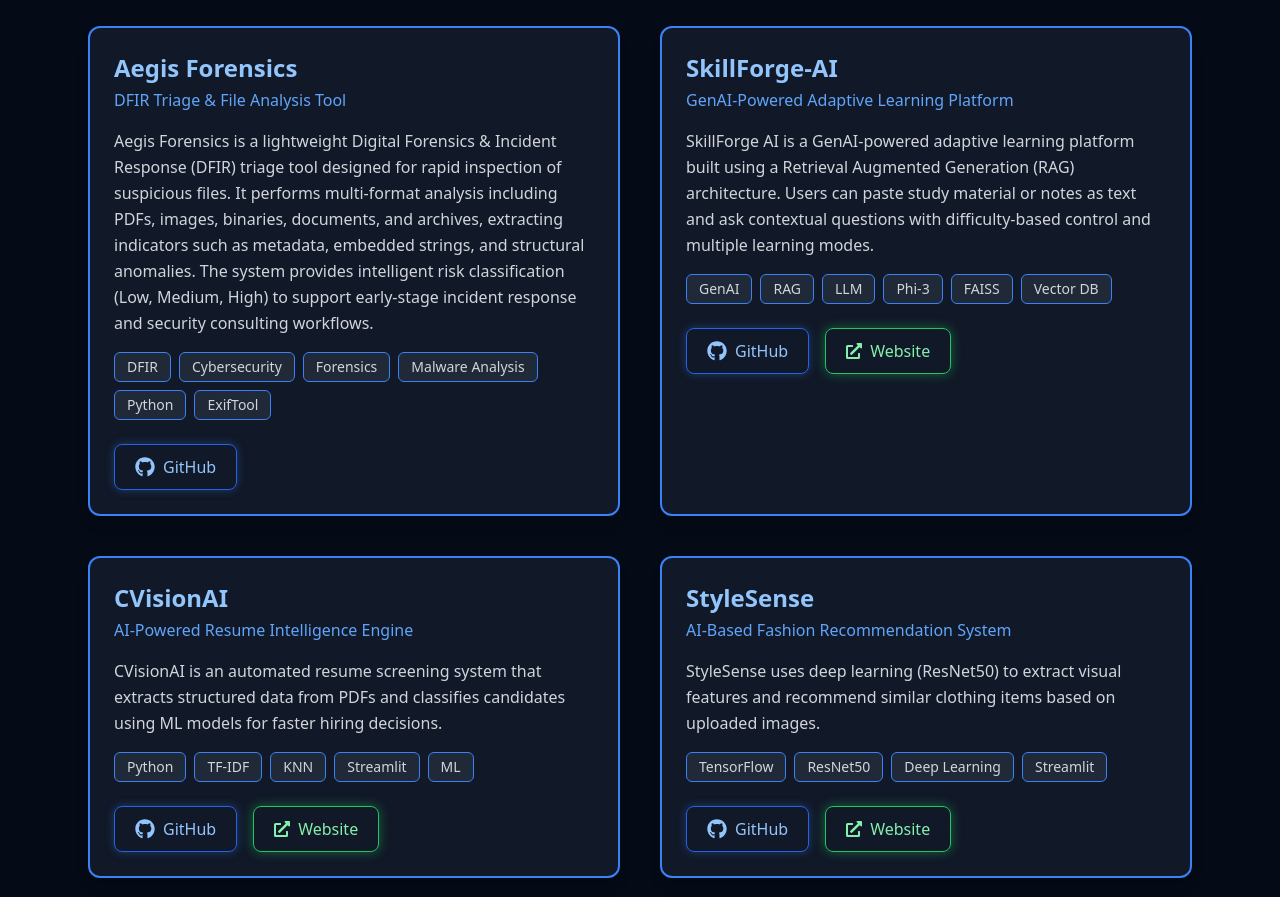
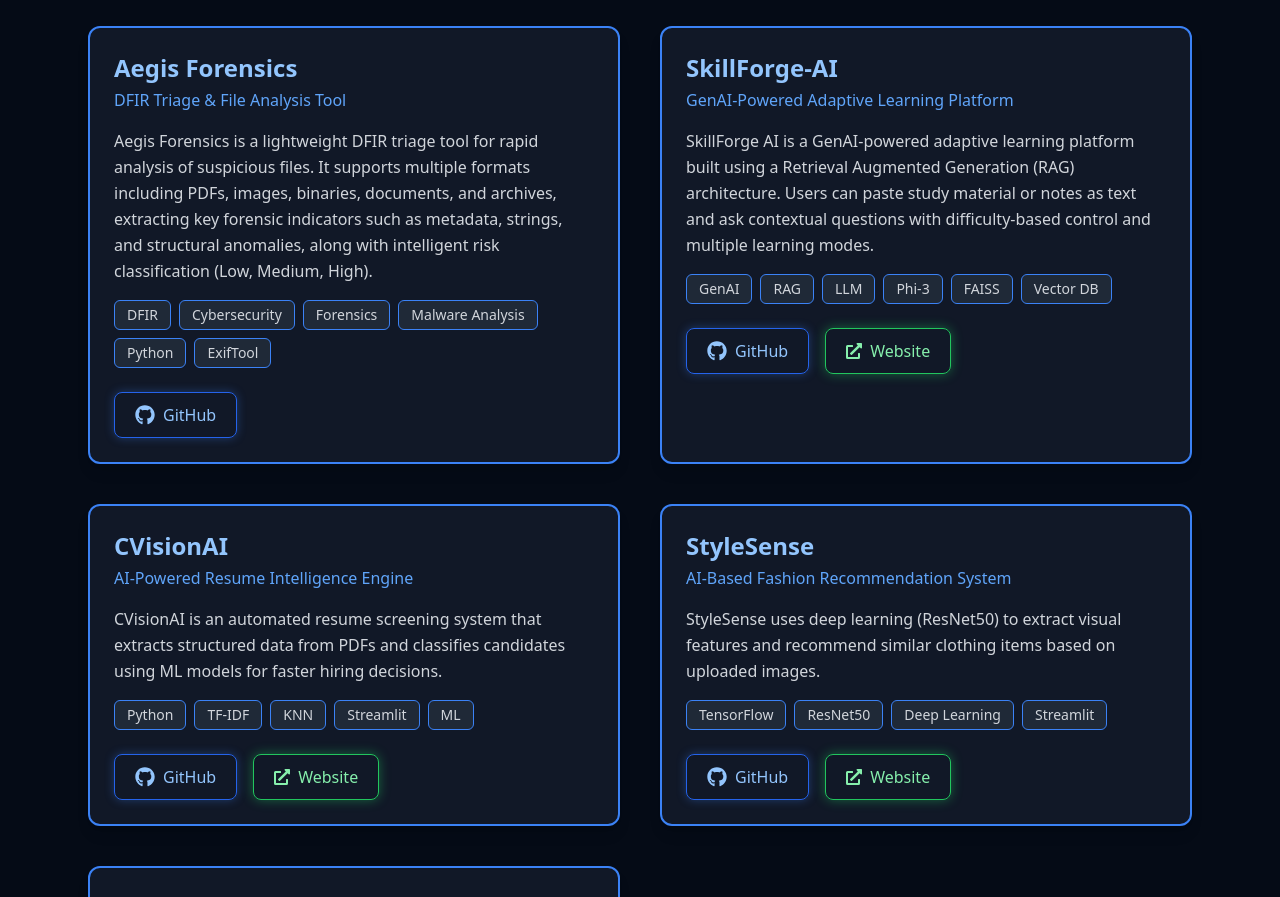
Before and after one commit to DibyanshuSah/My_Portfolio, a React (Vite) app: page / in a window 1280 px wide. Shown: the part 2540-3437 px from the top of the page. Built offline with nearby package versions, Linux system fonts and the light colour scheme.

Commit message:
updated Project

```diff
--- a/src/sections/Projects.jsx
+++ b/src/sections/Projects.jsx
@@ -110,7 +110,7 @@
         <ProjectCard
           title="Aegis Forensics"
           subtitle="DFIR Triage & File Analysis Tool"
-          description="Aegis Forensics is a lightweight Digital Forensics & Incident Response (DFIR) triage tool designed for rapid inspection of suspicious files. It performs multi-format analysis including PDFs, images, binaries, documents, and archives, extracting indicators such as metadata, embedded strings, and structural anomalies. The system provides intelligent risk classification (Low, Medium, High) to support early-stage incident response and security consulting workflows."
+          description="Aegis Forensics is a lightweight DFIR triage tool for rapid analysis of suspicious files. It supports multiple formats including PDFs, images, binaries, documents, and archives, extracting key forensic indicators such as metadata, strings, and structural anomalies, along with intelligent risk classification (Low, Medium, High)."
           tags={[
             "DFIR",
             "Cybersecurity",
```
